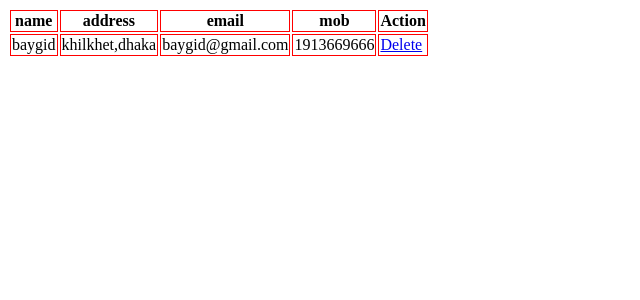
After one commit to baygidhasan/charity-for-human, a Django app: page /all-charity in a window 1280 px wide. The commit adds this page. Shown: the top 300 px of the page, without its empty margins (0-640 px from the left). Run offline with Django 4.2, Linux system fonts and the light colour scheme; data comes from the database, SQL or seed files in the repository.

Commit message:
Add all project

```diff
--- a/charityforhuman/charity/models.py
+++ b/charityforhuman/charity/models.py
@@ -1,10 +1,10 @@
 from django.db import models
 # Create your models here.
 class Charity(models.Model):
-    doner_name=models.CharField(max_length=50)
-    doner_address=models.CharField(max_length=100)
-    doner_email=models.EmailField(max_length=30)
-    doner_mob=models.IntegerField(max_length=15)
+    name=models.CharField(max_length=50)
+    address=models.CharField(max_length=100)
+    email=models.EmailField(max_length=30)
+    mob=models.IntegerField(max_length=15)
 
     class Meta:
-        db_table="charity"
+        db_table="charitys"
--- /dev/null
+++ b/charityforhuman/charity/templates/show.html
@@ -0,0 +1,42 @@
+<!DOCTYPE html>
+<html lang="en">
+<head>
+    <meta charset="UTF-8">
+    <title>All charity information</title>
+</head>
+<body>
+<table>
+    <thead>
+    <tr>
+        <th style="border:1px solid red">name</th>
+         <th style="border:1px solid red">address</th>
+         <th style="border:1px solid red">email</th>
+         <th style="border:1px solid red">mob</th>
+         <th style="border:1px solid red">Action</th>
+    </tr>
+    </thead>
+
+    <tbody>
+    {%for charity in charitys%}
+    <tr>
+        <td style="border:1px solid red">{{charity.name}}</td>
+         <td style="border:1px solid red">{{charity.address}}</td>
+         <td style="border:1px solid red">{{charity.email}}</td>
+         <td style="border:1px solid red">{{charity.mob}}</td>
+         <td style="border:1px solid red">
+             <a href="/delete/{{charity.id}}">Delete</a>
+
+
+         </td>
+    </tr>
+
+
+
+    {%endfor%}
+
+    </tbody>
+
+</table>
+
+</body>
+</html>
--- a/charityforhuman/charity/views.py
+++ b/charityforhuman/charity/views.py
@@ -1,10 +1,23 @@
-from django.shortcuts import render
+from django.shortcuts import render,redirect
 from charity.forms import CharityForm
+from charity.models import Charity
 def create (request):
 
     if request.method=="POST":
-        pass
+        form=CharityForm(request.POST)
+
+        if form.is_valid():
+            form.save()  #
+            return redirect("/all-charity")
     else:
         form=CharityForm()
 
     return render(request,'create.html',{'form':form})
+def show(request):
+    charitys=Charity.objects.all()
+    return render(request,"show.html",{'charitys':charitys})
+
+def delete(request,id):
+    charity = Charity.objects.get(id=id)
+    charity.delete()
+    return redirect("/all-charity")
--- a/charityforhuman/charityforhuman/urls.py
+++ b/charityforhuman/charityforhuman/urls.py
@@ -19,5 +19,7 @@ from charity import views
 
 urlpatterns = [
     path('admin/', admin.site.urls),
-    path('create',views.create)
+    path('create',views.create),
+    path('all-charity',views.show),
+    path('delete/<int:id>',views.delete)
 ]
```
Also changed, not shown: charityforhuman/charity/templates/create.html (+6 -4 lines), charityforhuman/charity/migrations/0003_rename_doner_address_charity_address_and_more.py (added), charityforhuman/db.sqlite3.
